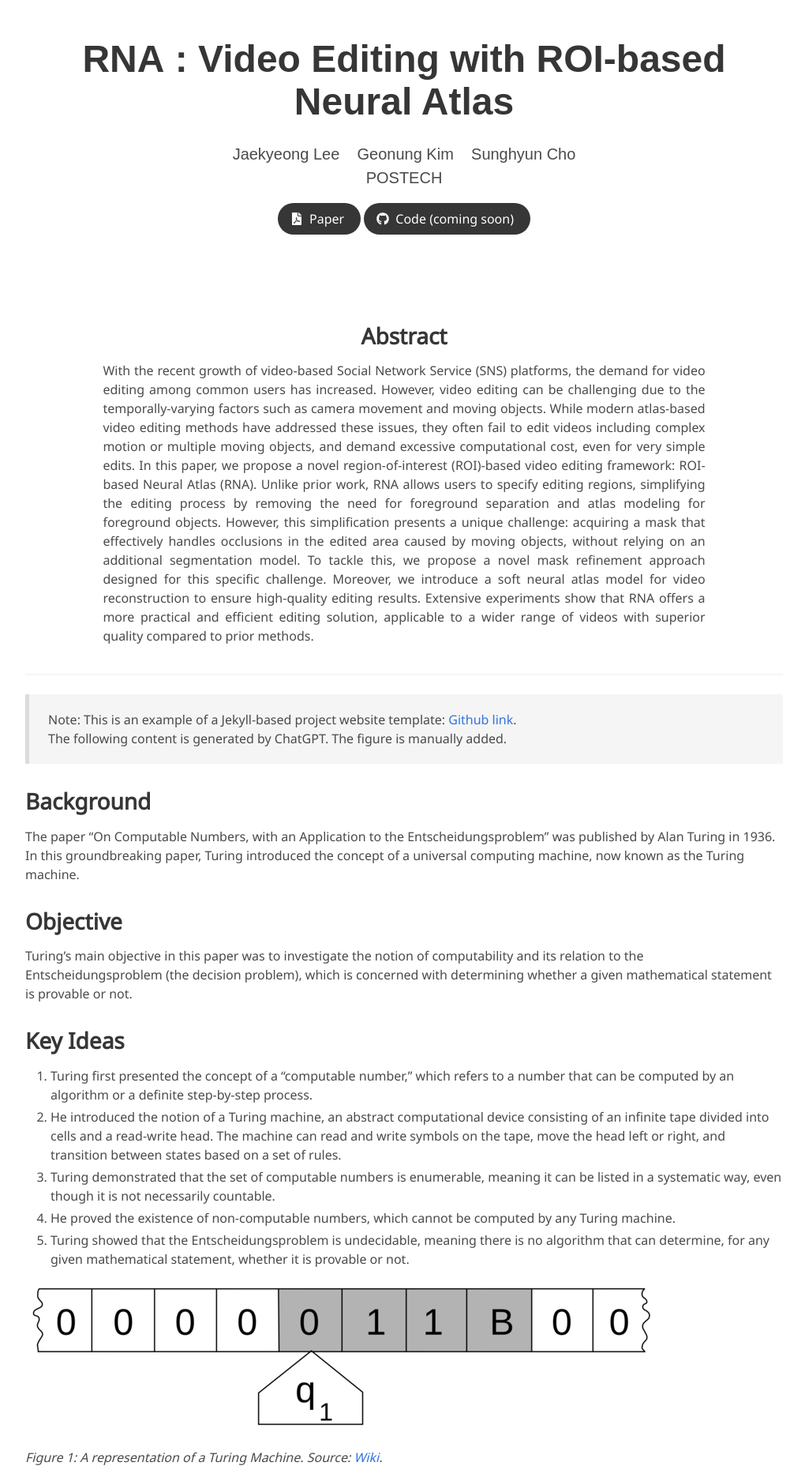
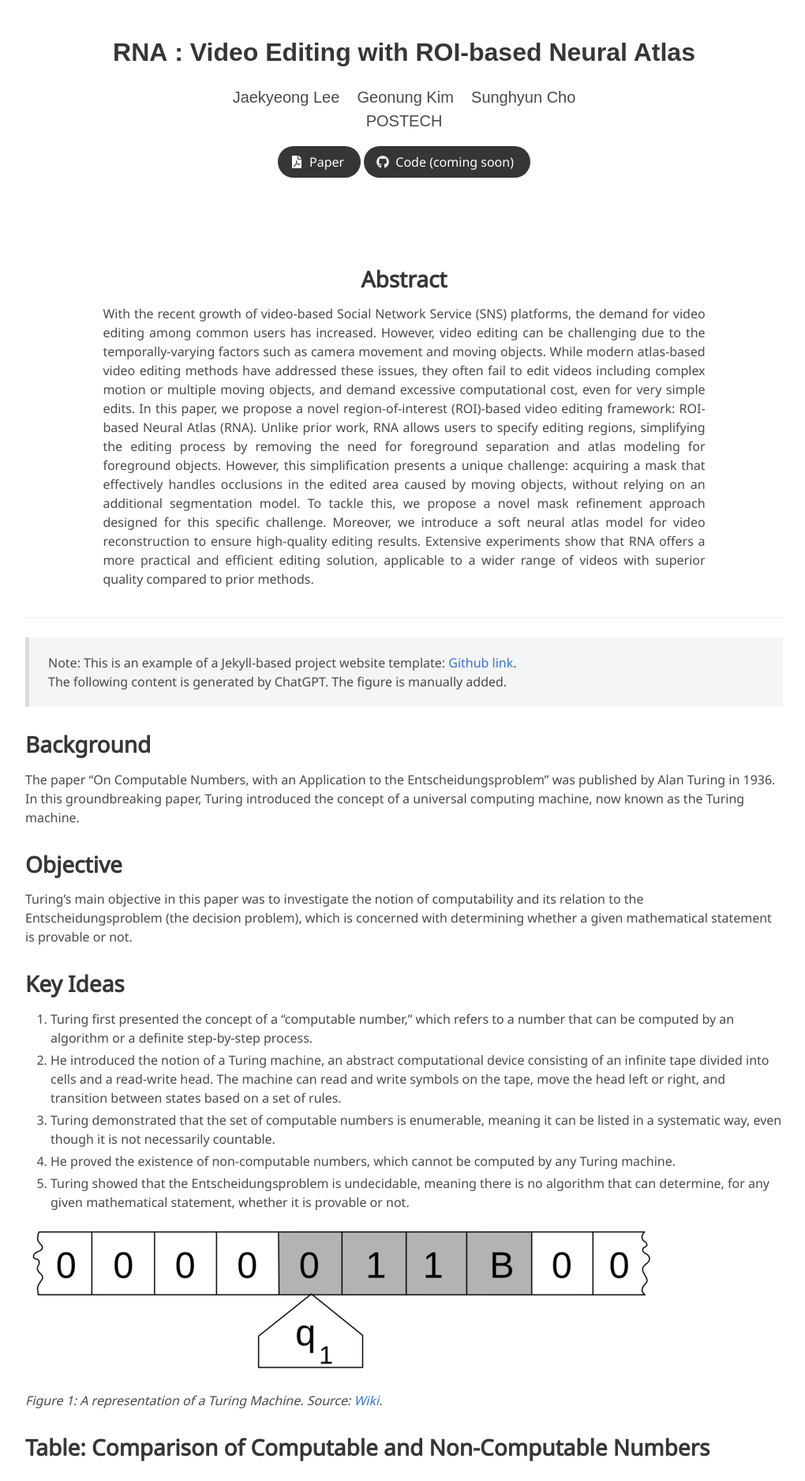
Before and after one commit to jaekyeongg/RNA, a Jekyll site: the page built from index.md, in a window 1280 px wide. Shown: the top 1875 px of the page at 79% size, without its empty margins (128-1148 px from the left). Built offline with Jekyll 4.4.1, drawn with Linux system fonts in a browser that asks for light colours; some web fonts are replaced.

Commit message:
Update project_page.html

```diff
--- a/_layouts/project_page.html
+++ b/_layouts/project_page.html
@@ -46,7 +46,7 @@
     <div class="container is-max-desktop">
       <div class="columns is-centered">
         <div class="column has-text-centered">
-          <h1 class="title is-1 publication-title">{{ page.title }}</h1>
+          <h1 class="title is-3 publication-title">{{ page.title }}</h1>
           {% if page.authors %}
           <div class="is-size-5 publication-authors">
             <span class="author-block">
```
